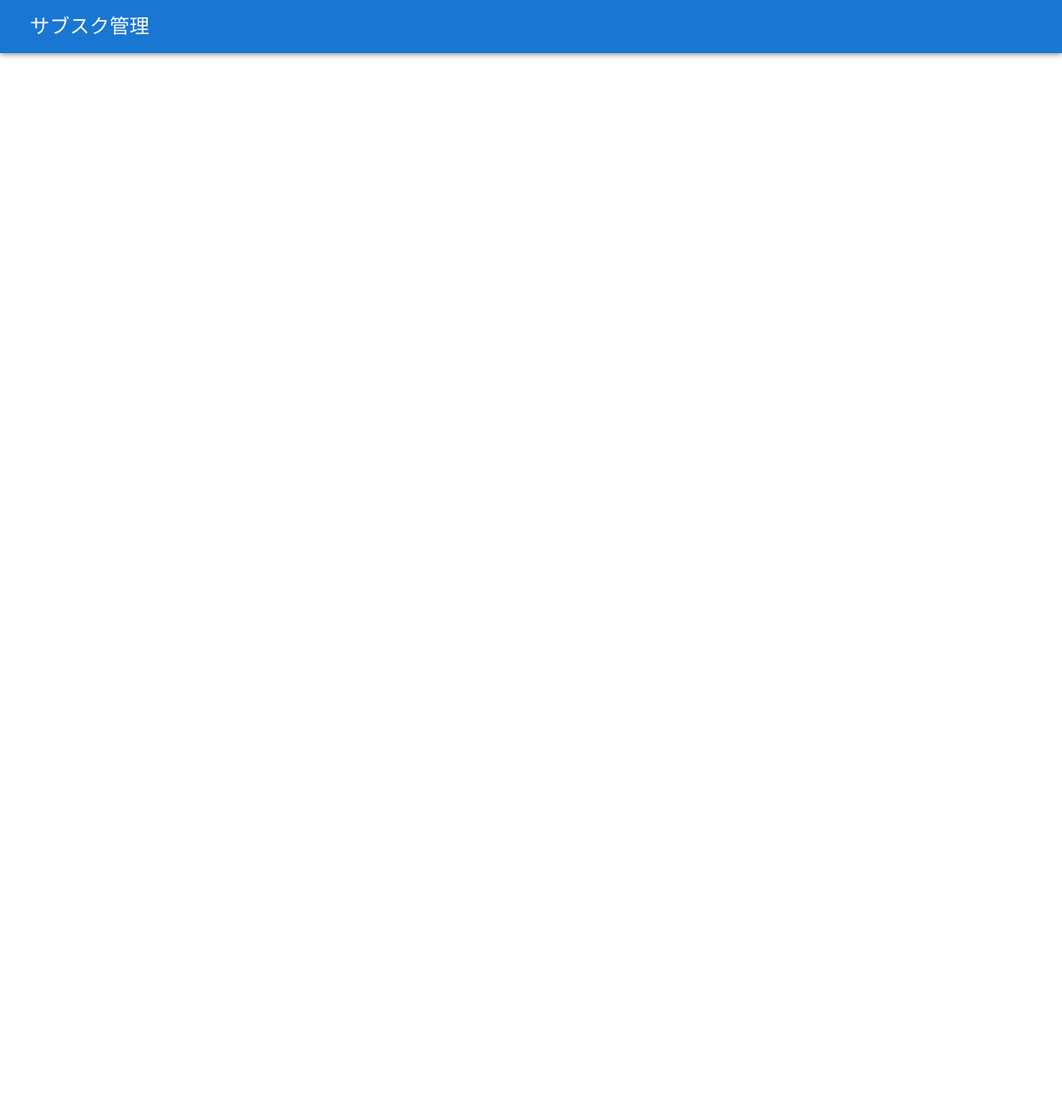
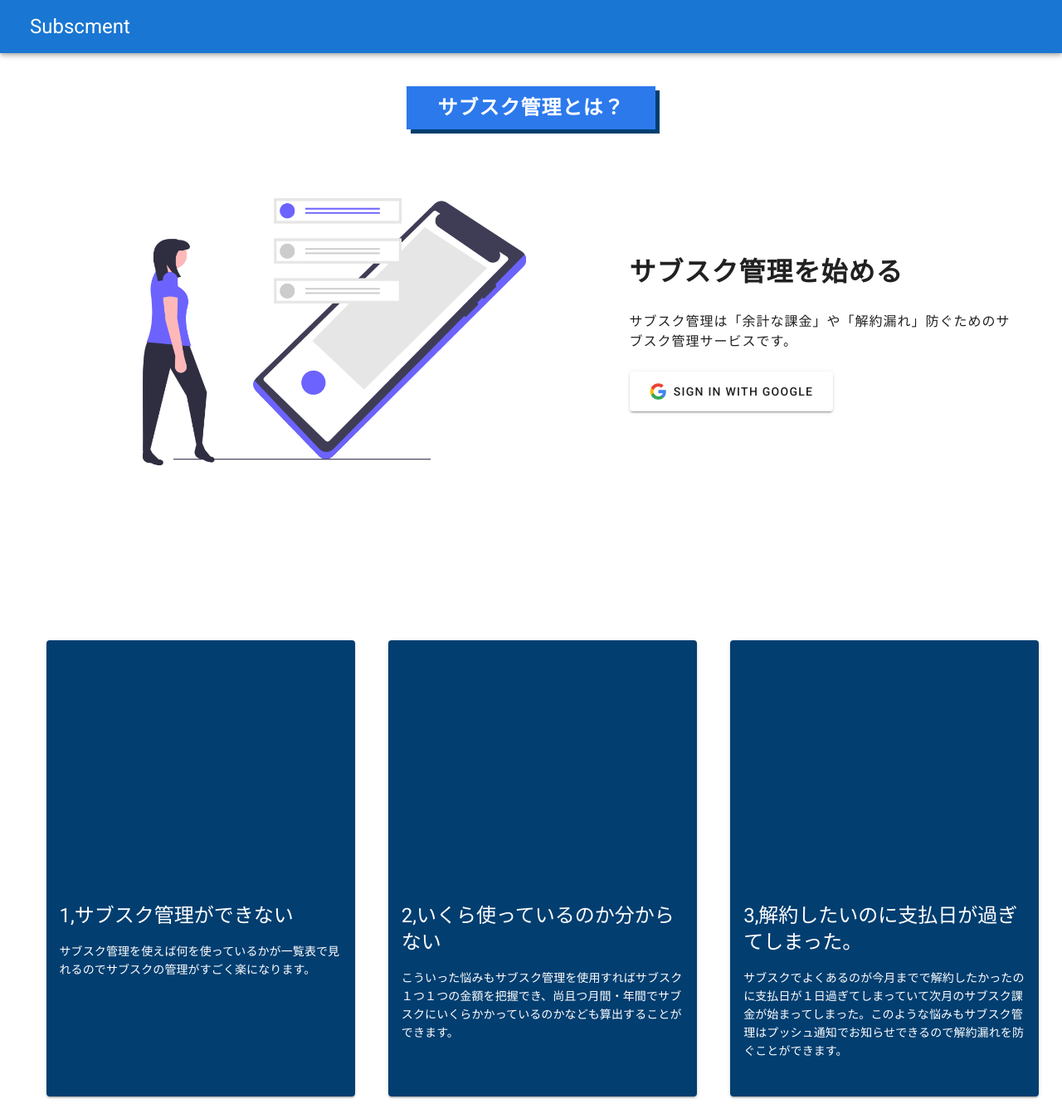
Before and after one commit to moriyamasaaaki/subscription-managiment, a Vue app: page / in a window 1280 px wide. Shown: the whole page at 83% size. Before the commit the page ends 800 px from the top, so only its background shows below. Built offline with nearby package versions, Linux system fonts and the light colour scheme; no server answers.

Commit message:
refactor(vue): UI修正 #27

```diff
--- a/src/App.vue
+++ b/src/App.vue
@@ -2,15 +2,13 @@
 <v-app>
     <v-app-bar app color="primary">
         <v-app-bar-nav-icon @click.stop="toggleSideMenu" v-show="$store.state.login_user"></v-app-bar-nav-icon>
-        <v-toolbar-title class="headline text-uppercase">
+        <v-toolbar-title class="headline">
             <router-link to="/subscriptions">
-                <span>サブスク管理</span>
+                <span>Subscment</span>
             </router-link>
         </v-toolbar-title>
         <v-spacer></v-spacer>
-        <v-toolbar-items v-if="$store.state.login_user">
-            <v-btn color="secondary" @click="logout">ログアウト</v-btn>
-        </v-toolbar-items>
+        <v-btn class="pa-5" v-if="$store.state.login_user" @click="logout">Sign out</v-btn>
     </v-app-bar>
     <SideMenu />
 
@@ -43,7 +41,7 @@ export default {
             } else {
                 this.deleteLoginUser()
                 this.$router.push({
-                    name: 'home'
+                    name: 'Home'
                 })
             }
         })
@@ -67,5 +65,6 @@ a {
 span {
     display: block;
     color: white;
+    font-size: 24px;
 }
 </style>
--- a/src/components/SideMenu.vue
+++ b/src/components/SideMenu.vue
@@ -33,6 +33,7 @@
 import {
     mapGetters
 } from 'vuex'
+
 export default {
     data() {
         return {
--- a/src/views/Home.vue
+++ b/src/views/Home.vue
@@ -1,16 +1,59 @@
 <template>
-<v-container text-xs-center justify-center>
+<v-container class="home" text-xs-center justify-center>
     <v-layout row wrap>
         <v-flex xs12>
-            <h1>サブスク管理とは？</h1>
-            <p>サブスク管理では肥大化するサブスクを管理できない、サブスクで合計いくら使っているの分からない、解約しようと思ったら１日過ぎてたなどの悩みを解決するサービスです。</p>
-            <p>サブスクをしっかり管理して無駄のない生活をしませんか？？</p>
-            <img src="@/assets/image/top.png" alt="">
+            <h1 class="hdg">サブスク管理とは？</h1>
+            <div class="home__top">
+                <img src="@/assets/image/main.png" alt="">
+                <div class="home__top-login-button">
+                    <h2 class="home__top-login-title">サブスク管理を始める</h2>
+                    <p class="home__top-login-subTitle">サブスク管理は「余計な課金」や「解約漏れ」防ぐためのサブスク管理サービスです。</p>
+                    <v-btn class="pa-6" color='white' @click="login">
+                        <img class="home__top-login-google-icon" src="@/assets/image/google_icon.png" alt="">
+                        Sign in with Google
+                    </v-btn>
+                </div>
+            </div>
         </v-flex>
+        <v-row>
+            <v-col cols=12 md=6 lg=4>
+                <v-card class="card ma-2" color="rgb(2, 62, 112)" dark>
+                    <v-img height="300px" src="@/assets/image/subsc-img1.png" />
+                    <div class="card__body">
 
-        <v-flex xs12 mt-5>
-            <v-btn color='info' @click="login">Googleアカウントでログイン</v-btn>
-        </v-flex>
+                        <v-card-title class="card__body-title headline">
+                            1,サブスク管理ができない
+                        </v-card-title>
+                        <v-card-subtitle>サブスク管理を使えば何を使っているかが一覧表で見れるのでサブスクの管理がすごく楽になります。</v-card-subtitle>
+                    </div>
+                </v-card>
+            </v-col>
+            <v-col cols=12 md=6 lg=4>
+                <v-card class="card ma-2" color="rgb(2, 62, 112)" dark>
+                    <v-img height="300px" src="@/assets/image/subsc-img2.png" />
+
+                    <div class="card__body">
+
+                        <v-card-title class="card__body-title headline">
+                            2,いくら使っているのか分からない
+                        </v-card-title>
+                        <v-card-subtitle>こういった悩みもサブスク管理を使用すればサブスク１つ１つの金額を把握でき、尚且つ月間・年間でサブスクにいくらかかっているのかなども算出することができます。</v-card-subtitle>
+                    </div>
+                </v-card>
+            </v-col>
+            <v-col cols=12 md=6 lg=4>
+                <v-card class="card ma-2" color="rgb(2, 62, 112)" dark>
+                    <v-img height="300px" src="@/assets/image/subsc-img3.png" />
+
+                    <div class="card__body">
+                        <v-card-title class="card__body-title headline">
+                            3,解約したいのに支払日が過ぎてしまった。
+                        </v-card-title>
+                        <v-card-subtitle>サブスクでよくあるのが今月までで解約したかったのに支払日が１日過ぎてしまっていて次月のサブスク課金が始まってしまった。このような悩みもサブスク管理はプッシュ通知でお知らせできるので解約漏れを防ぐことができます。</v-card-subtitle>
+                    </div>
+                </v-card>
+            </v-col>
+        </v-row>
     </v-layout>
 </v-container>
 </template>
@@ -27,12 +70,70 @@ export default {
 </script>
 
 <style lang="scss" scoped>
+.home {
+    &__top {
+        @include pc {
+            display: flex;
+            justify-content: center;
+            align-items: center;
+            width: 100%;
+            margin-bottom: 160px;
+        }
+    }
+
+    &__top-login-button {
+        text-align: left;
+
+        @include pc {
+            width: 40%;
+        }
+    }
+
+    &__top-login-title {
+        font-size: 18px;
+        margin-bottom: 8px;
+
+        @include pc {
+            font-size: 32px;
+            margin-bottom: 24px;
+        }
+    }
+
+    &__top-login-subTitle {
+        font-size: 13px;
+        margin-bottom: 8px;
+
+        @include pc {
+            font-size: 16px;
+            margin-bottom: 24px;
+        }
+
+    }
+
+    &__top-login-google-icon {
+        width: 20px;
+        height: 20px;
+        margin-right: 8px;
+    }
+}
+
 img {
     width: 100%;
     margin: 0 auto;
 
-    @include tab {
-        width: 70%;
+    @include pc {
+        width: 50%;
     }
 }
+
+.card {
+    &__body {
+        min-height: 250px;
+    }
+
+    &__body-title {
+        margin-bottom: 16px;
+    }
+
+}
 </style>
```
